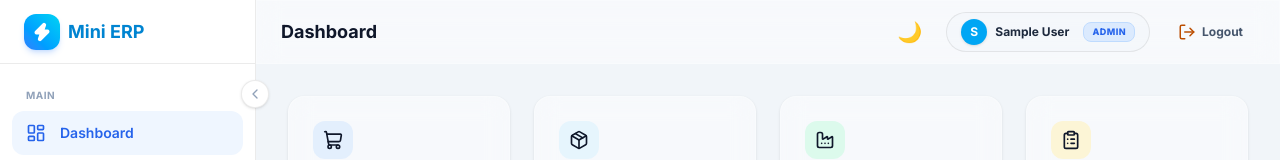
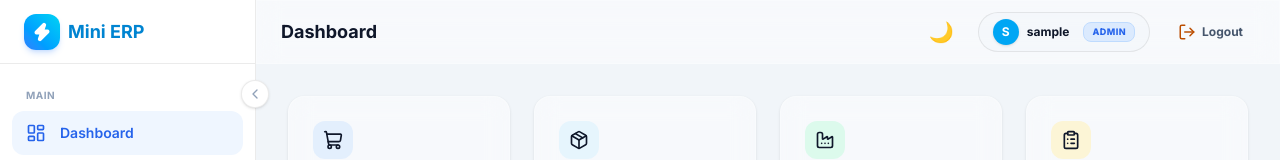
Before and after one commit to Adarsh-Krishna2006/erc-frontend, a React (Vite) app: page / in a window 1280 px wide. Shown: the top 160 px of the page. Built offline with nearby package versions, Linux system fonts and the light colour scheme; no server answers; sample sign-in values are in the browser's storage.

Commit message:
Use user.username instead of user.name in Navbar to fix user avatar and badge for other users

```diff
--- a/src/components/Navbar.jsx
+++ b/src/components/Navbar.jsx
@@ -20,7 +20,7 @@ export const Navbar = () => {
   };
 
   // Get first letter of username for avatar
-  const avatarLetter = user?.name ? user.name.charAt(0).toUpperCase() : 'U';
+  const avatarLetter = user?.username ? user.username.charAt(0).toUpperCase() : 'U';
 
   // Format role name to match the pill text (e.g. INVENTORY MANAGER)
   const roleName = user?.role ? user.role.replace('_', ' ').toUpperCase() : 'USER';
@@ -52,8 +52,8 @@ export const Navbar = () => {
           <div className="flex h-6.5 w-6.5 items-center justify-center rounded-full bg-sky-500 font-bold text-white text-xs shadow-sm">
             {avatarLetter}
           </div>
-          <span className="text-xs font-bold text-slate-800 dark:text-slate-200">
-            {user?.name || 'User'}
+          <span className="text-xs font-bold text-slate-880 dark:text-slate-200">
+            {user?.username || 'User'}
           </span>
           <span className="text-[9px] font-extrabold bg-violet-100 dark:bg-violet-950 text-violet-600 dark:text-violet-400 px-2 py-0.5 rounded-lg border border-violet-200 dark:border-violet-900 ml-1.5 uppercase tracking-wider">
             {roleName}
```
